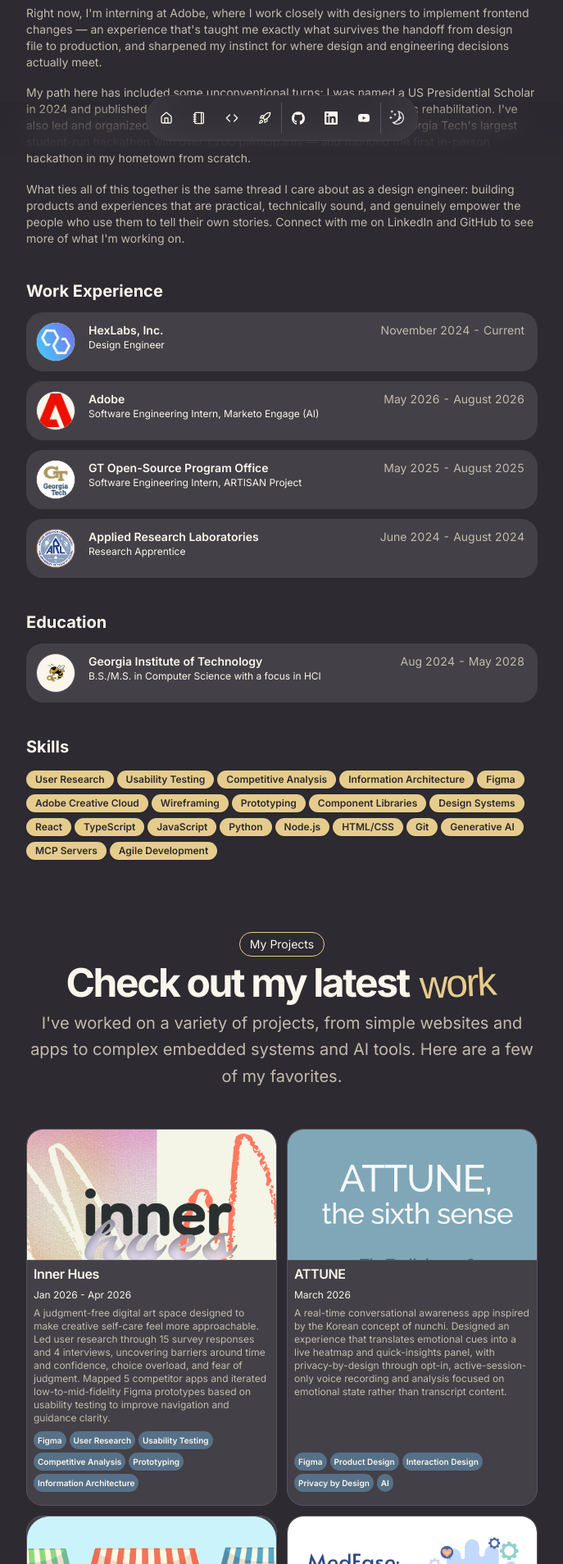
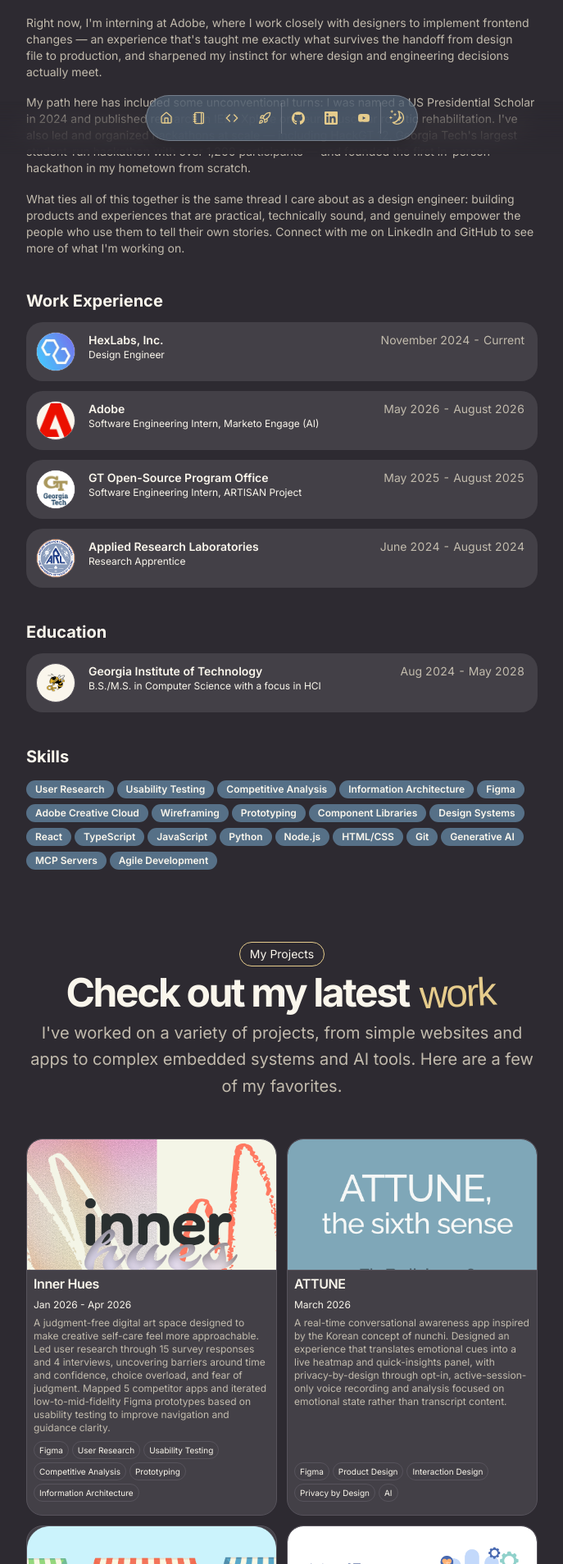
Before and after one commit to amishasao/website, a Next.js app: page / in a window 1280 px wide. Shown: the part 612-2520 px from the top of the page at 82% size, without its empty margins (296-983 px from the left). Built offline with nearby package versions, Linux system fonts and the light colour scheme; a web font is replaced by a local one.

Commit message:
added final touches

```diff
--- a/src/app/page.tsx
+++ b/src/app/page.tsx
@@ -21,7 +21,7 @@
               <BlurFade delay={BLUR_FADE_DELAY} yOffset={8}>
                 <h1 className="font-heading text-3xl font-bold tracking-tight sm:text-5xl xl:text-6xl/none">
                   Hi, I&apos;m{" "}
-                  <span className="text-primary">
+                  <span className="inline-block -rotate-3 px-1 font-display text-[1.2em] font-normal text-primary">
                     {DATA.name.split(" ")[0]}
                   </span>{" "}
                   👋
@@ -116,7 +116,9 @@
           <div className="flex flex-wrap gap-1">
             {DATA.skills.map((skill, id) => (
               <BlurFade key={skill} delay={BLUR_FADE_DELAY * 10 + id * 0.05}>
-                <Badge key={skill}>{skill}</Badge>
+                <Badge key={skill} variant="secondary" className="rounded-full">
+                  {skill}
+                </Badge>
               </BlurFade>
             ))}
           </div>
@@ -193,7 +195,7 @@
             </div>
           </BlurFade>
           <BlurFade delay={BLUR_FADE_DELAY * 14}>
-            <ul className="mb-4 ml-4 divide-y divide-dashed border-l">
+            <ul className="mb-4 ml-4 divide-y divide-dashed border-l-2 border-l-secondary">
               {DATA.hackathons.map((project, id) => (
                 <BlurFade
                   key={project.title + project.dates}
--- a/src/components/hackathon-card.tsx
+++ b/src/components/hackathon-card.tsx
@@ -25,7 +25,7 @@
 }: Props) {
   return (
     <li className="relative ml-10 py-4">
-      <div className="absolute -left-16 top-2 flex items-center justify-center bg-white rounded-full">
+      <div className="absolute -left-16 top-2 flex items-center justify-center bg-white dark:bg-foreground rounded-full">
         <Avatar className="border size-12 m-auto">
           <AvatarImage src={image} alt={title} className="object-contain" />
           <AvatarFallback>{title[0]}</AvatarFallback>
--- a/src/components/mode-toggle.tsx
+++ b/src/components/mode-toggle.tsx
@@ -12,11 +12,11 @@
       variant="ghost"
       type="button"
       size="icon"
-      className="px-2"
+      className="px-2 text-portfolio-gold hover:bg-white/10 hover:text-portfolio-gold"
       onClick={() => setTheme(theme === "dark" ? "light" : "dark")}
     >
-      <SunIcon className="h-[1.2rem] w-[1.2rem] text-neutral-800 dark:hidden dark:text-neutral-200" />
-      <MoonIcon className="hidden h-[1.2rem] w-[1.2rem] text-neutral-800 dark:block dark:text-neutral-200" />
+      <SunIcon className="h-[1.2rem] w-[1.2rem] dark:hidden" />
+      <MoonIcon className="hidden h-[1.2rem] w-[1.2rem] dark:block" />
     </Button>
   );
 }
--- a/src/components/navbar.tsx
+++ b/src/components/navbar.tsx
@@ -15,7 +15,7 @@
   return (
     <div className="pointer-events-none fixed inset-x-0 bottom-0 z-30 mx-auto mb-4 flex origin-bottom h-full max-h-14">
       <div className="fixed bottom-0 inset-x-0 h-16 w-full bg-background to-transparent backdrop-blur-lg [-webkit-mask-image:linear-gradient(to_top,black,transparent)] dark:bg-background"></div>
-      <Dock className="z-50 pointer-events-auto relative mx-auto flex min-h-full h-full items-center px-1 bg-background [box-shadow:0_0_0_1px_rgba(0,0,0,.03),0_2px_4px_rgba(0,0,0,.05),0_12px_24px_rgba(0,0,0,.05)] transform-gpu dark:[border:1px_solid_rgba(255,255,255,.1)] dark:[box-shadow:0_-20px_80px_-20px_#ffffff1f_inset] ">
+      <Dock className="z-50 pointer-events-auto relative mx-auto flex min-h-full h-full items-center px-1 border-white/25 bg-portfolio-slate/55 shadow-lg backdrop-blur-xl backdrop-saturate-150 transform-gpu">
         {DATA.navbar.map((item) => (
           <DockIcon key={item.href}>
             <Tooltip>
@@ -24,7 +24,7 @@
                   href={item.href}
                   className={cn(
                     buttonVariants({ variant: "ghost", size: "icon" }),
-                    "size-12"
+                    "size-12 text-portfolio-gold hover:bg-white/10 hover:text-portfolio-gold"
                   )}
                 >
                   <item.icon className="size-4" />
@@ -36,7 +36,7 @@
             </Tooltip>
           </DockIcon>
         ))}
-        <Separator orientation="vertical" className="h-full" />
+        <Separator orientation="vertical" className="h-full bg-white/20" />
         {Object.entries(DATA.contact.social)
           .filter(([_, social]) => social.navbar)
           .map(([name, social]) => (
@@ -47,7 +47,7 @@
                     href={social.url}
                     className={cn(
                       buttonVariants({ variant: "ghost", size: "icon" }),
-                      "size-12"
+                      "size-12 text-portfolio-gold hover:bg-white/10 hover:text-portfolio-gold"
                     )}
                   >
                     <social.icon className="size-4" />
@@ -59,7 +59,7 @@
               </Tooltip>
             </DockIcon>
           ))}
-        <Separator orientation="vertical" className="h-full py-2" />
+        <Separator orientation="vertical" className="h-full py-2 bg-white/20" />
         <DockIcon>
           <Tooltip>
             <TooltipTrigger asChild>
--- a/src/components/project-card.tsx
+++ b/src/components/project-card.tsx
@@ -43,7 +43,7 @@
   return (
     <Card
       className={
-        "flex flex-col overflow-hidden isolate transform-gpu border hover:shadow-lg transition-all duration-300 ease-out h-full"
+        "flex flex-col overflow-hidden isolate transform-gpu border hover:-translate-y-0.5 hover:border-primary hover:shadow-lg transition-all duration-300 ease-out h-full"
       }
     >
       <Link
@@ -87,8 +87,8 @@
           <div className="mt-2 flex flex-wrap gap-1">
             {tags?.map((tag) => (
               <Badge
-                className="px-1 py-0 text-[10px]"
-                variant="secondary"
+                className="rounded-full px-1.5 py-0 text-[10px] font-normal"
+                variant="outline"
                 key={tag}
               >
                 {tag}
@@ -102,7 +102,7 @@
           <div className="flex flex-row flex-wrap items-start gap-1">
             {links?.map((link, idx) => (
               <Link href={link?.href} key={idx} target="_blank">
-                <Badge key={idx} className="flex gap-2 px-2 py-1 text-[10px]">
+                <Badge key={idx} className="flex gap-2 rounded-full px-2 py-1 text-[10px]">
                   {link.icon}
                   {link.type}
                 </Badge>
--- a/src/components/resume-card.tsx
+++ b/src/components/resume-card.tsx
@@ -75,7 +75,7 @@
                 )}
                 <ChevronRightIcon
                   className={cn(
-                    "size-4 translate-x-0 transform opacity-0 transition-all duration-300 ease-out group-hover:translate-x-1 group-hover:opacity-100",
+                    "size-4 translate-x-0 transform text-primary opacity-0 transition-all duration-300 ease-out group-hover:translate-x-1 group-hover:opacity-100",
                     isExpanded ? "rotate-90" : "rotate-0"
                   )}
                 />
--- a/tailwind.config.ts
+++ b/tailwind.config.ts
@@ -25,6 +25,11 @@
         display: ["var(--font-display)", "cursive"],
       },
       colors: {
+        // Fixed Design Portfolio colors that don't change with the theme
+        portfolio: {
+          slate: "#567087",
+          gold: "#e6cc8c",
+        },
         border: "hsl(var(--border))",
         input: "hsl(var(--input))",
         ring: "hsl(var(--ring))",
```
